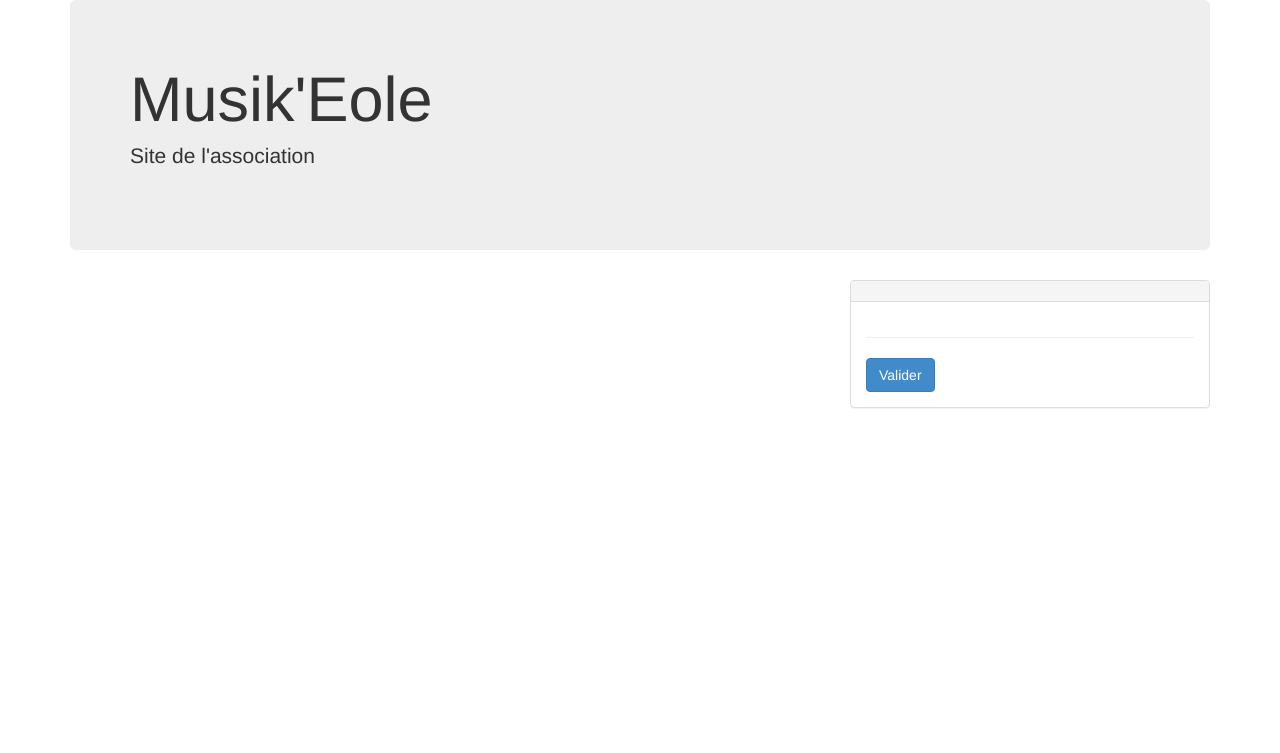
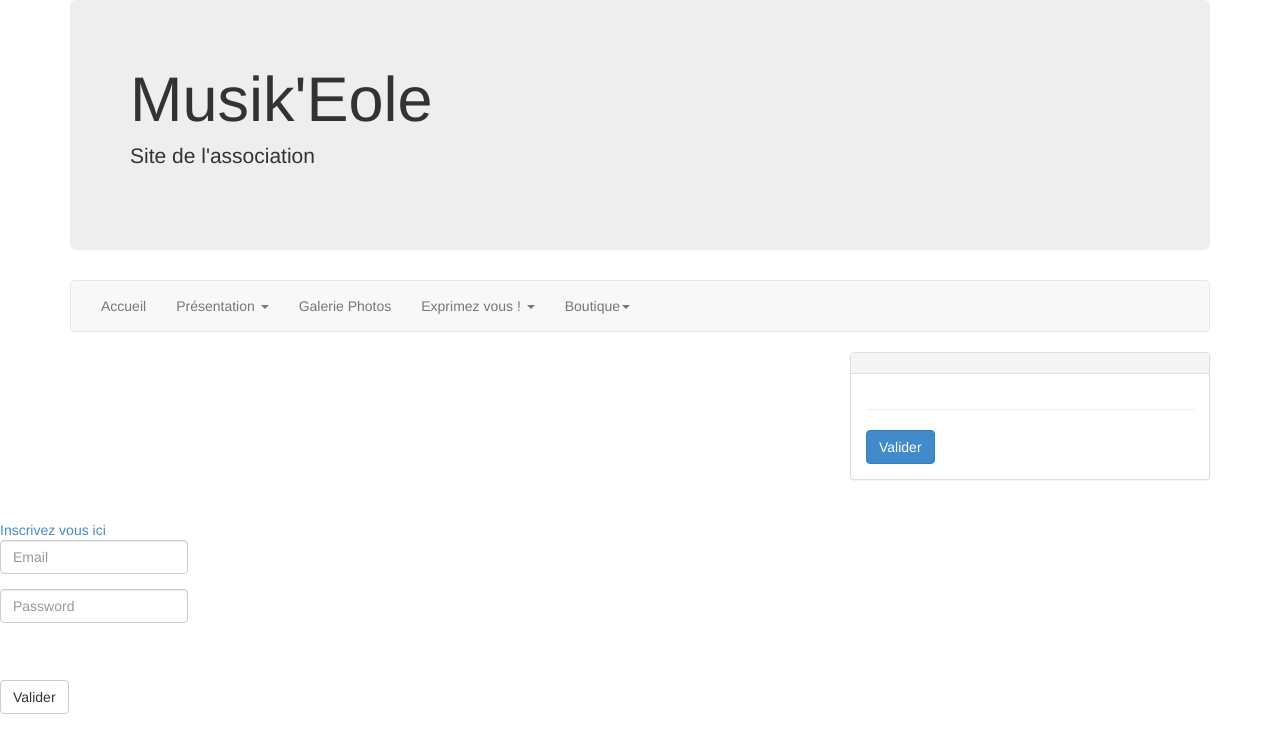
Before and after one commit to Donnajess/musikeole, a PHP site: page / in a window 1280 px wide. Shown: the top 753 px of the page. Run offline with PHP 8.4, Linux system fonts and the light colour scheme; data that the repository does not hold is empty.

Commit message:
Structure index bootstrap

```diff
--- a/index.php
+++ b/index.php
@@ -13,17 +13,114 @@
 		<script type="text/javascript" src="assets/js/bootstrap.min.js"></script>
 	</head>
 	<body>
+
+
 		<div class="container">
 			<div class="jumbotron">
 				<h1>Musik'Eole</h1>
 				<p>Site de l'association</p>
 			</div>
-			<div class="row">
+
+		<nav class="navbar navbar-default" role="navigation">
+  <div class="container-fluid">
+    <div class="navbar-header">
+      <button type="button" class="navbar-toggle" data-toggle="collapse" data-target="#bs-example-navbar-collapse-1">
+        <span class="sr-only">Toggle navigation</span>
+        <span class="icon-bar"></span>
+        <span class="icon-bar"></span>
+        <span class="icon-bar"></span>
+      </button>
+
+    </div>
+
+    <!-- Collect the nav links, forms, and other content for toggling -->
+    <div class="collapse navbar-collapse" id="bs-example-navbar-collapse-1">
+      <ul class="nav navbar-nav">
+
+        <li><a href="#">Accueil</a></li>
+        <li class="dropdown">
+          <a href="#" class="dropdown-toggle" data-toggle="dropdown">Présentation <b class="caret"></b></a>
+          <ul class="dropdown-menu">
+            <li><a href="#">Présentation de l'association</a></li>
+            <li><a href="#">Présentation des membres</a></li>
+            <li><a href="#">Présentation de l'école et des autres associations</a></li>
+            <li><a href="#">Coordonnées de l'association</a></li>
+            <li><a href="#">Statut et réglement intérieur</a></li>
+            <li><a href="#">Charte de l'utilisateur du site</a></li>
+            <li><a href="#">Adresses utiles</a></li>
+          </ul>
+        </li>
+      </ul>
+
+      <ul class="nav navbar-nav">
+        <li><a href="#">Galerie Photos</a></li>
+     	 <li class="dropdown">
+          <a href="#" class="dropdown-toggle" data-toggle="dropdown">Exprimez vous ! <b class="caret"></b></a>
+          <ul class="dropdown-menu">
+            <li><a href="#">Forum</a></li>
+            <li><a href="#">La boîte à idée</a></li>
+            <li><a href="#">Editez votre profil</a></li>
+          </ul>
+        </li>
+      </ul>
+
+
+       <ul class="nav navbar-nav">
+     	 <li class="dropdown">
+          <a href="#" class="dropdown-toggle" data-toggle="dropdown">Boutique<b class="caret"></b></a>
+          <ul class="dropdown-menu">
+            <li><a href="#">La bourse au matériel Musical</a></li>
+            <li><a href="#">La boutique de l'assoctaion</a></li>
+          </ul>
+        </li>
+      </ul>
+
+        </li>
+      </ul>
+    </div><!-- /.navbar-collapse -->
+  </div><!-- /.container-fluid -->
+</nav>
+
+<div class="row">
 				<div class="col-md-8">&nbsp;</div>
 				<div class="col-md-4">
 					<?php include('includes/afficherSondage.php'); ?>
 				</div>
 			</div>
 		</div>
+
+<form class="form-horizontal" role="form">
+	  <a href="inscription.php">Inscrivez vous ici</a>
+  <div class="form-group">
+
+    <div class="col-md-2">
+      <input type="email" class="form-control" id="inputEmail3" placeholder="Email">
+    </div>
+  </div>
+  <div class="form-group">
+
+    <div class="col-md-2">
+      <input type="password" class="form-control" id="inputPassword3" placeholder="Password">
+    </div>
+  </div>
+  <div class="form-group">
+    <div class="col-md-2 col-sm-10">
+      <div class="checkbox">
+
+
+      </div>
+    </div>
+  </div>
+  <div class="form-group">
+    <div class="col-md-2 col-sm-10">
+      <button type="submit" class="btn btn-default">Valider</button>
+    </div>
+  </div>
+
+</form>
+
+
+
+
 	</body>
 </html>
```
